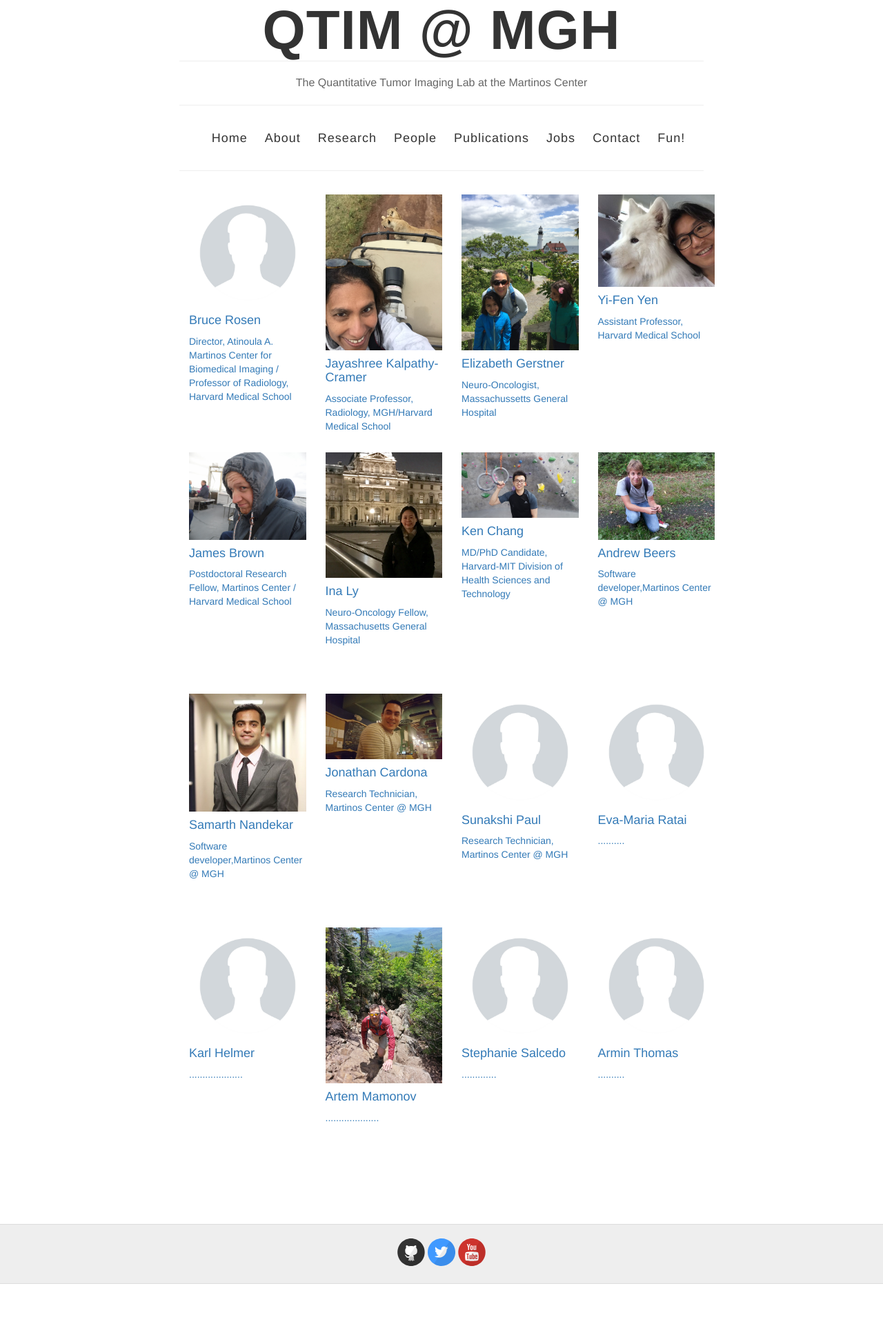
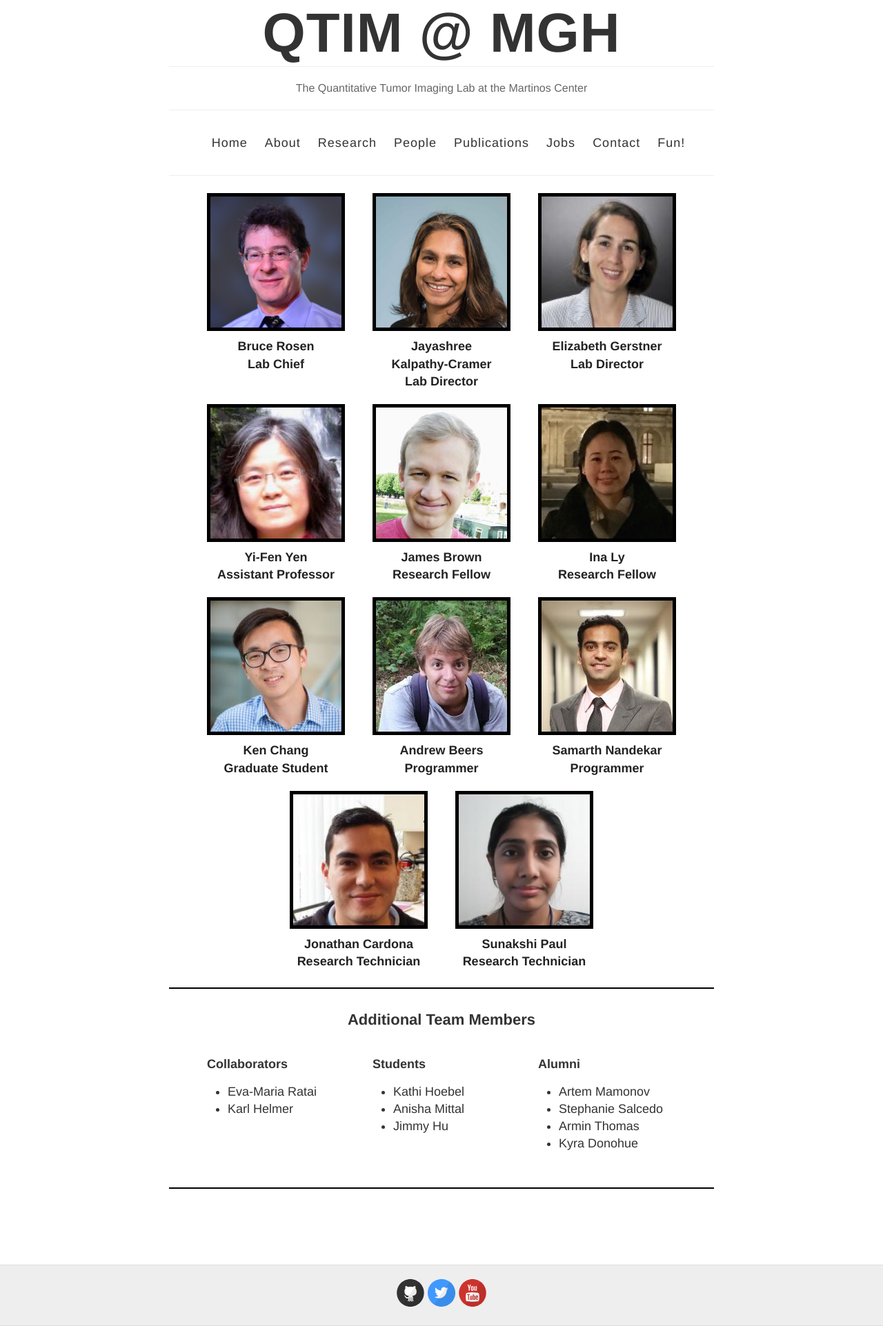
Before and after one commit to QTIM-Lab/qtim-lab.github.io, a Jekyll site: the page built from people.html, in a window 1280 px wide. Shown: the whole page at 69% size. Built offline with Jekyll 4.4.1, drawn with Linux system fonts in a browser that asks for light colours; before the commit the page ends 1862 px from its top, so only the background shows below that.

Commit message:
reformed people page

```diff
--- a/people.html
+++ b/people.html
@@ -4,199 +4,237 @@ title: People
 permalink: /people/
 ---
 
-<!DOCTYPE html>
-<html lang="en">
-<head>
-  <title>Bootstrap Example</title>
-  <meta charset="utf-8">
-  <meta name="viewport" content="width=device-width, initial-scale=1">
-  <link rel="stylesheet" href="https://maxcdn.bootstrapcdn.com/bootstrap/3.3.7/css/bootstrap.min.css">
-  <script src="https://ajax.googleapis.com/ajax/libs/jquery/3.3.1/jquery.min.js"></script>
-  <script src="https://maxcdn.bootstrapcdn.com/bootstrap/3.3.7/js/bootstrap.min.js"></script>
-  <script src="https://ajax.googleapis.com/ajax/libs/jquery/3.3.1/jquery.min.js"></script>
-
-
 <style>
 
 .detailsDiv {
+ margin-top: 30px;
  border-style: groove;
-	   height: 500px;
+}
+
+.detailsDiv img {
+  margin: auto;
+  display: block;
+}
+
+.col-6 col-md-4 custom-col {
+ padding: 1em;
+}
+
+.custom-col {
+  width: 200px;
+  margin: 5px 20px 5px 20px;
+}
+
+.custom-col h4 {
+  text-align: center;
+  line-height: 1.4;
+  margin: 10px 0px;
+}
+
+.flex-container {
+  margin: 0;
+  list-style: none;
+  -ms-box-orient: horizontal;
+  display: -webkit-box;
+  display: -moz-box;
+  display: -ms-flexbox;
+  display: -moz-flex;
+  display: -webkit-flex;
+  display: flex;
+  -webkit-flex-wrap: wrap;
+  flex-wrap: wrap;
+  justify-content: center;
+}
+
+.flex-image {
+  width: 200px;
+  height: auto;
+  max-width: none;
+  opacity: 1;
+  transition: opacity .1s ease-out;
+  -moz-transition: opacity .1s ease-out;
+  -webkit-transition: opacity .1s ease-out;
+  -o-transition: opacity .1s ease-out;
   overflow: hidden;
 }
-   .col-sm-3 {
-   	   padding: 1em;
+
+.flex-image:hover {
+  opacity: .7;
+}
+
+.image-container {
+  border-style: solid;
+  border-width: 5px;
+  border-color: black;
+  overflow: hidden;
+  height: 200px;
 }
 
 </style>
 
-</head>
-<body>
-<div id="top" class="container">
+<!-- <link rel="stylesheet" href="https://maxcdn.bootstrapcdn.com/bootstrap/3.3.7/css/bootstrap.min.css"> -->
+<!-- <script src="https://ajax.googleapis.com/ajax/libs/jquery/3.3.1/jquery.min.js"></script> -->
+<!-- <script src="https://maxcdn.bootstrapcdn.com/bootstrap/3.3.7/js/bootstrap.min.js"></script> -->
+<script src="https://ajax.googleapis.com/ajax/libs/jquery/3.3.1/jquery.min.js"></script>
 
-<div class="row">
-<div class="col-sm-3">
-	<a class="person" id="Bruce" href="#detailsDivID">
-      <img src="../images/people/default.jpg" class="img-responsive" style="width:250px" alt="Image">
-	  <h4>Bruce Rosen</h4>
-	  <span>Director, Atinoula A. Martinos Center for Biomedical Imaging / Professor of Radiology, Harvard Medical School</span>
+
+<div class="flex-container">
+
+  <div class="custom-col">
+    <a class="person" id="Bruce" href="#personTitle">
+      <div class='image-container'>
+        <img src="../images/people/bruce_icon.png" class="flex-image" alt="Image">
+      </div>
+      <h4>Bruce Rosen<br />
+      Lab Chief</h4>
     </a>
   </div>
 
-<div class="col-sm-3">
-	<a class="person" id="Jayashree" href="#detailsDivID">
-      <img src="../images/people/jayashree_500.png" class="img-responsive" style="width:250px" alt="Image">
-	  <h4>Jayashree Kalpathy-Cramer</h4>
-	  <span>Associate Professor, Radiology, MGH/Harvard Medical School</span>
+  <div class="custom-col">
+    <a class="person" id="Jayashree" href="#personTitle">
+      <div class='image-container'>
+        <img src="../images/people/jayashree_icon.jpg" class="flex-image" alt="Image">
+      </div>
+      <h4>Jayashree <br />Kalpathy-Cramer</br>
+      Lab Director </h4>
     </a>
   </div>
 
-<div class="col-sm-3">
-    <a class="person" id="Elizabeth" href="#detailsDivID">
-      <img src="../images/people/elizabeth_500.png" class="img-responsive" style="width:250px;" alt="Image">
-	  <h4>Elizabeth Gerstner</h4>
-	  <span>Neuro-Oncologist, Massachussetts General Hospital</span>
+  <div class="custom-col">
+    <a class="person" id="Elizabeth" href="#personTitle">
+      <div class='image-container'>
+        <img src="../images/people/elizabeth_icon.png" class="flex-image" alt="Image">
+      </div>
+      <h4>Elizabeth Gerstner<br />
+      Lab Director </h4>
     </a>
   </div>
 
-<div class="col-sm-3">
-     <a class="person" id="Yi" href="#detailsDivID">
-  	 <img src="../images/people/yifen_500.jpg" class="img-responsive" style="width:250px;" alt="Image">
-	  <h4>Yi-Fen Yen</h4>
-	  <span>Assistant Professor, Harvard Medical School</span>
-
-    </a>
+  <div class="custom-col">
+    <a class="person" id="Yifen" href="#personTitle">
+      <div class='image-container'>
+        <img src="../images/people/yifen_icon.jpg" class="flex-image" alt="Image">
       </div>
-</div>
-
-
-<div class="row">
-
-	<div class="col-sm-3">
-	<a class="person" id="James" href="#detailsDivID">
-      <img src="../images/people/james_500.png" class="img-responsive" style="width:250 px;" alt="Image">
-	  <h4>James Brown</h4>
-	  <span>Postdoctoral Research Fellow, Martinos Center / Harvard Medical School</span>
+      <h4>Yi-Fen Yen</br>
+      Assistant Professor</h4>
     </a>
   </div>
 
-    <div class="col-sm-3">
-	<a class="person" id="Ina" href="#detailsDivID">
-      <img src="../images/people/ina_500.png" class="img-responsive" style="width:250px;" alt="Image">
-	  <h4>Ina Ly</h4>
-	  <span>Neuro-Oncology Fellow, Massachusetts General Hospital</span>
+  <div class="custom-col">
+    <a class="person" id="James" href="#personTitle">
+      <div class='image-container'>
+        <img src="../images/people/james_icon.png" class="flex-image" alt="Image">
+      </div>
+      <h4>James Brown</br>
+      Research Fellow</h4>
     </a>
   </div>
 
-	<div class="col-sm-3">
-	<a class="person" id="Ken" href="#detailsDivID">
-      <img src="../images/people/ken_c_500.jpg" class="img-responsive" style="width:250px;" alt="Image">
-		<h4>Ken Chang</h4>
-	  <span>MD/PhD Candidate, Harvard-MIT Division of Health Sciences and Technology</span>
+  <div class="custom-col">
+    <a class="person" id="Ina" href="#personTitle">
+      <div class='image-container'>
+        <img src="../images/people/ina_icon.png" class="flex-image" alt="Image">
+      </div>
+      <h4>Ina Ly</br>
+      Research Fellow</h4>
     </a>
   </div>
 
-    <div class="col-sm-3">
-	<a class="person" id="Andrew" href="#detailsDivID">
-      <img src="../images/people/andrew_b.jpg" class="img-responsive" style="width:250px;" alt="Image">
-	  <h4>Andrew Beers</h4>
-	  <span>Software developer,Martinos Center @ MGH</span>
+  <div class="custom-col">
+    <a class="person" id="Ken" href="#personTitle">
+      <div class='image-container'>
+        <img src="../images/people/ken_icon.jpg" class="flex-image" alt="Image">
+      </div>
+      <h4>Ken Chang</br>
+      Graduate Student</h4>
+    </a>
+  </div>
 
+  <div class="custom-col">
+    <a class="person" id="Andrew" href="#personTitle">
+      <div class='image-container'>
+        <img src="../images/people/andrew_icon.jpg" class="flex-image" alt="Image">
+      </div>
+      <h4>Andrew Beers</br>
+      Programmer</h4>
+    </a>
+
+  </div>
+
+  <div class="custom-col">
+    <a class="person" id="Samarth" href="#personTitle">
+      <div class='image-container'>
+        <img src="../images/people/samarth_icon.jpg" class="flex-image" alt="Image">
+      </div>
+      <h4>Samarth Nandekar</br>
+      Programmer</h4>
+    </a>
+  </div>
+
+  <div class="custom-col">
+    <a class="person" id="Jonathan" href="#personTitle">
+      <div class='image-container'>
+        <img src="../images/people/jonathan_icon.jpg" class="flex-image" alt="Image">
+      </div>
+      <h4>Jonathan Cardona</br>
+      Research Technician</h4>
+    </a>
+  </div>
+
+  <div class="custom-col">
+    <a class="person" id="Sunakshi" href="#personTitle">
+      <div class='image-container'>
+        <img src="../images/people/sunakshi_icon.jpg" class="flex-image" alt="Image">
+      </div>
+      <h4>Sunakshi Paul</br>
+      Research Technician</h4>
     </a>
   </div>
 
 </div>
 
+<div style="padding: 30px 0; margin: 10px 0; border-style: solid; border-width: 2px; border-color: black; border-left: none; border-right: none">
 
-  <br><br>
-
-    <div class="row">
-    <div class="col-sm-3">
-	<a class="person" id="samarth" href="#detailsDivID"">
-      <img src="../images/people/samarth_500.jpg" class="img-responsive" style="width:250px;" alt="Image">
-	  <h4>Samarth Nandekar</h4>
-	  <span>Software developer,Martinos Center @ MGH</span>
-	  </a>
+<div style="text-align: center">
+<span style="font-weight: bold; font-size: 22px;">Additional Team Members<br /><br /></span>
 </div>
 
-	<div class="col-sm-3">
-	<a class="person" id="Jonathan" href="#detailsDivID">
-      <img src="../images/people/jonathan_c_500.jpg" class="img-responsive" style="width:250px;" alt="Image">
-		<h4>Jonathan Cardona</h4>
-	  <span>Research Technician, Martinos Center @ MGH</span>
-	  </a>
+<div class="flex-container">
+<div class="custom-col">
+<strong>Collaborators</strong>
+<ul>
+  <li>Eva-Maria Ratai</li>
+  <li>Karl Helmer</li>
+</ul>
 </div>
-
-    <div class="col-sm-3">
-	<a class="person" id="Sunakshi" href="#detailsDivID">
-      <img src="../images/people/default.jpg" class="img-responsive" style="width:250px;" alt="Image">
-	  <h4>Sunakshi Paul</h4>
-	  <span>Research Technician, Martinos Center @ MGH</span>
-
-	 </a>
+<div class="custom-col">
+<strong>Students</strong>
+<ul>
+  <li>Kathi Hoebel</li>
+  <li>Anisha Mittal</li>
+  <li>Jimmy Hu</li>
+</ul>
 </div>
-
-	<div class="col-sm-3" href="#detailsDivID">
-	<a class="person" id="Eva" href="#detailsDivID">
-      <img src="../images/people/default.jpg" class="img-responsive" style="width:250px;" alt="Image">
-	  <h4>Eva-Maria Ratai</h4>
-	  <span>..........</span>
-
-	</a>
+<div class="custom-col">
+<strong>Alumni</strong>
+<ul>
+  <li>Artem Mamonov</li>
+  <li>Stephanie Salcedo</li>
+  <li>Armin Thomas</li>
+  <li>Kyra Donohue</li>
+</ul>
+</div>
 </div>
 
 </div>
-  <br><br>
-
-  <div class="row">
-    <div class="col-sm-3">
-	<a class="person" id="Karl" href="#detailsDivID">
-      <img src="../images/people/default.jpg" class="img-responsive" style="width:250px;" alt="Image">
-	  <h4>Karl Helmer</h4>
-	  <span>....................</span>
-	</a>
-    </div>
-
-	<div class="col-sm-3">
-	<a class="person" id="Artem" href="#detailsDivID">
-      <img src="../images/people/artem_500.png" class="img-responsive" style="width:250px;" alt="Image">
-		<h4>Artem Mamonov</h4>
-	  <span>....................</span>
-	</a>
-    </div>
-
-    <div class="col-sm-3">
-	<a class="person" id="Stephanie" href="#detailsDivID">
-      <img src="../images/people/default.jpg" class="img-responsive" style="width:250px;" alt="Image">
-	  <h4>Stephanie Salcedo</h4>
-	  <span>.............</span>
-
-	</a>
-    </div>
-
-	<div class="col-sm-3">
-	<a class="person" id="Armin" href="#detailsDivID">
-      <img src="../images/people/default.jpg" class="img-responsive" style="width:250px;" alt="Image">
-	  <h4>Armin Thomas</h4>
-	  <span>..........</span>
-
-	</a>
-    </div>
-
-  </div>
-  <br><br>
 
 <div class="detailsDiv" id="detailsDivID">
 
-    <div class="row">
-        <div class="col-sm-4">
-			<img src="" id="imagename" class="img-responsive" style="width:345px;" alt="Image">
-		</div>
-		<div class="col-sm-8">
+     <img src="" id="imagename" class="img-responsive" alt="Image">
      <h1 id="personName"></h1>
      <h2 id="personTitle"></h2>
      <p class="desc" id="pdetails"></p>
      <a href="#top">Back to top</a>
-		</div>
  </div>
 
 </div>
@@ -209,40 +247,50 @@ permalink: /people/
 
 <script>
 
-$("#samarth").click(function() {
+  $("#Samarth").click(function() {
+
+   $("#imagename").attr("src", "../images/people/samarth_500.jpg")
 
    $("#personTitle").html("Programmer, Martinos Center @ MGH");
 
-	$("#pdetails").html('Samarth studied masters in Information Systems from Northeastern University,Boston,USA.His interests include web application development. Outside of work,he enjoys playing games and traveling.<a href="mailto:snandekar@mgh.harvard.edu">Email</a>, <a href="https://www.linkedin.com/in/samarth-nandekar-85a41a49">LinkedIn</a>');
+   $("#pdetails").html('Samarth received a Masters in Information Systems from Northeastern University (Boston, USA). His interests include web application development. Outside of work, he enjoys playing games and traveling. <a href="mailto:snandekar@mgh.harvard.edu">Email</a>, <a href="https://www.linkedin.com/in/samarth-nandekar-85a41a49">LinkedIn</a>.');
 
 
  });
 
   $("#Andrew").click(function() {
 
+   $("#imagename").attr("src", "../images/people/andrew_500.jpg")
+
    $("#personTitle").html("Programmer, Martinos Center @ MGH");
 
-	$("#pdetails").html("<p>Andrew studied icebergs, phytoplankton, and sustainable architecture for an Environmental Studies degree at Brown University, but then abandoned all of that to work on quantitative tumor imaging and deep learning at QTIM instead. Inside of the lab, he's interested in dynamic contrast MRI, comparing and benchmarking radiomics software, and creating open-source deep learning tools for the medical imaging filed. Outside of the lab, he volunteers at a local progressive bookstore, plays basketball, and hikes in the Adirondacks. <a href='mailto:abeers@mgh.harvard.edu'>Email</a>, <a href=https://www.linkedin.com/in/andrewlbeers/>LinkedIn</a></p>");
+   $("#pdetails").html("<p>Andrew studied icebergs, phytoplankton, and sustainable architecture for an Environmental Studies degree at Brown University, but then abandoned all of that to work on quantitative tumor imaging and deep learning at QTIM instead. Inside of the lab, he's interested in dynamic contrast MRI, comparing and benchmarking radiomics software, and creating open-source deep learning tools for the medical imaging filed. Outside of the lab, he volunteers at a local progressive bookstore, plays basketball, and hikes in the Adirondacks. <a href='mailto:abeers@mgh.harvard.edu'>Email</a>, <a href=https://www.linkedin.com/in/andrewlbeers/>LinkedIn</a>.</p>");
 
  });
 
   $("#Jayashree").click(function() {
 
+   $("#imagename").attr("src", "../images/people/jayashree_500.png")
+
    $("#personTitle").html("Associate Professor, Radiology, MGH/Harvard Medical School");
 
-	$("#pdetails").html('<p>My reasearch lies at the intersection of machine learning, statistics, informatics, image acquisition and analysis with a goal towards clinical translation. I am an electrical engineer by training, having receied a B.Tech in EE from IIT Bombay and a PhD in EE from Rensselaer Polytechnic Institute. After a number of years in the semiconductor industry, I returned to academia following a MS in Biomedical Informatics from OHSU.<br /><br/>My current projects include quantitative imaging in cancer, image analysis and decision support for retinal imaging, cloud computing, mathematical modeling of drug delivery in cancer, crowd sourcing and challenges,  algorithm development and deep learning.<br /><br /> Outside of work, I enjoy traveling with family, photography, tennis and occasionally rock climbing. <a href="mailto:kalpathy@nmr.mgh.harvard.edu">Email</a>, <a href=https://www.linkedin.com/in/jayashree-kalpathy-cramer-0ab6315/>LinkedIn</a>, <a href=https://www.nmr.mgh.harvard.edu/user/8165>Martinos Center Page</a></p>');
+   $("#pdetails").html('<p>My reasearch lies at the intersection of machine learning, statistics, informatics, image acquisition and analysis with a goal towards clinical translation. I am an electrical engineer by training, having receied a B.Tech in EE from IIT Bombay and a PhD in EE from Rensselaer Polytechnic Institute. After a number of years in the semiconductor industry, I returned to academia following a MS in Biomedical Informatics from OHSU.<br /><br/>My current projects include quantitative imaging in cancer, image analysis and decision support for retinal imaging, cloud computing, mathematical modeling of drug delivery in cancer, crowd sourcing and challenges,  algorithm development and deep learning.<br /><br /> Outside of work, I enjoy traveling with family, photography, tennis and occasionally rock climbing. <a href="mailto:kalpathy@nmr.mgh.harvard.edu">Email</a>, <a href=https://www.linkedin.com/in/jayashree-kalpathy-cramer-0ab6315/>LinkedIn</a>, <a href=https://www.nmr.mgh.harvard.edu/user/8165>Martinos Center Page</a>.</p>');
 
  });
 
   $("#Elizabeth").click(function() {
 
+   $("#imagename").attr("src", "../images/people/elizabeth_500.png")
+
    $("#personTitle").html("Neuro-Oncologist, Massachussetts General Hospital");
 
-	$("#pdetails").html("<p>I am a Neuro-Oncologist with an interest in incorporating imaging techniques into clinical trials to better understand tumor biology and response to treatment. Outside of work, I enjoy traveling and spending time with my husband and twin daughters. <a href='mailto:EGERSTNER@mgh.harvard.edu'>Email</a>, <a href=https://www.nmr.mgh.harvard.edu/user/7244>Martinos Center Page</a>");
+   $("#pdetails").html("<p>I am a Neuro-Oncologist with an interest in incorporating imaging techniques into clinical trials to better understand tumor biology and response to treatment. Outside of work, I enjoy traveling and spending time with my husband and twin daughters. <a href='mailto:EGERSTNER@mgh.harvard.edu'>Email</a>, <a href=https://www.nmr.mgh.harvard.edu/user/7244>Martinos Center Page</a>.");
 
  });
 
-$("#Yi").click(function() {
+  $("#Yifen").click(function() {
+
+   $("#imagename").attr("src", "../images/people/yifen_500.jpg")
 
    $("#personTitle").html("Assistant Professor, Harvard Medical School");
 
@@ -252,6 +300,8 @@ $("#Yi").click(function() {
 
   $("#James").click(function() {
 
+   $("#imagename").attr("src", "../images/people/james_500.png")
+
    $("#personTitle").html("Postdoctoral Research Fellow, Martinos Center @ MGH");
 
    $("#pdetails").html("<p>James studied computer science and biomedical imaging at the University of Birmingham (UK). His interests include image registration, segmentation, shape analysis and deep learning. Outside of work he enjoys bouldering, playing board games and making noise on a guitar (and more recently, a ukulele). <a href='mailto:jbrown97@mgh.harvard.edu'>Email</a>, <a href='https://www.linkedin.com/in/james-brown-a241138b'/>LinkedIn</a></p>");
@@ -259,6 +309,8 @@ $("#James").click(function() {
  });
 
   $("#Ina").click(function() {
+
+   $("#imagename").attr("src", "../images/people/ina_500.png")
 
    $("#personTitle").html("Neuro-Oncology Fellow, Massachusetts General Hospital");
 
@@ -290,6 +346,8 @@ $("#Artem").click(function() {
  });
 
   $("#Sunakshi").click(function() {
+
+   $("#imagename").attr("src", "../images/people/sunakshi_icon.jpg")
 
    $("#personTitle").html("Research Technician, Martinos Center @ MGH");
    $("#pdetails").html("Coming soon...");
```
Also changed, not shown: other parts of people.html (+6 -0 lines), images/people/andrew_500.jpg (renamed from images/people/andrew_b_500.jpg), images/people/andrew_icon.jpg (added), images/people/bruce_500.png, images/people/bruce_icon.png (added), images/people/default_icon.jpg (added), images/people/elizabeth_icon.png (added), images/people/ina_icon.png (added), images/people/james_icon.png (added), images/people/jayashree_icon.jpg (added), images/people/jonathan_500.jpg (renamed from images/people/jonathan_c_500.jpg), images/people/jonathan_icon.jpg (added), images/people/ken_500.jpg (renamed from images/people/ken_c_500.jpg), images/people/ken_icon.jpg (added), 3 more files. Lines whose indentation alone changed are shown as unchanged.
